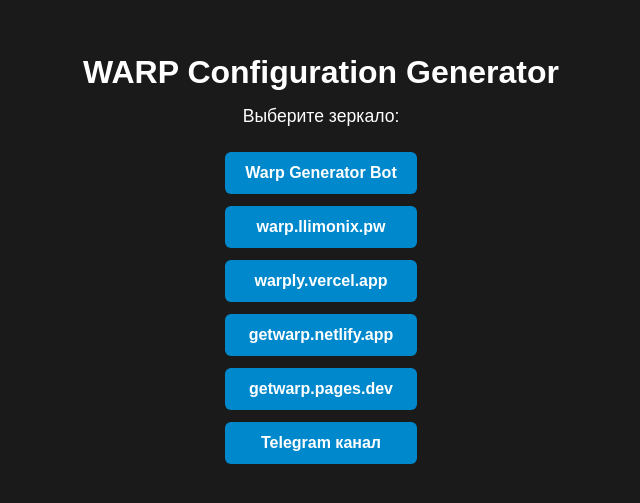
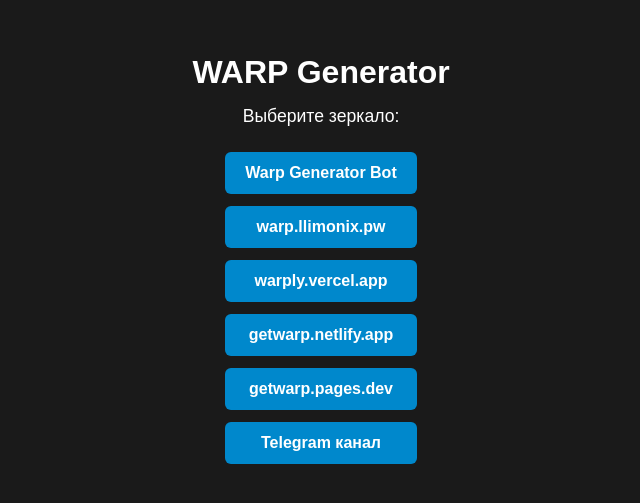
Before and after one commit to nellimonix/warp-mirrors, a Next.js app: page / in a window 1280 px wide. Shown: the part 141-644 px from the top of the page, without its empty margins (319-959 px from the left). Built offline with nearby package versions, Linux system fonts and the light colour scheme.

Commit message:
Update index.js

```diff
--- a/pages/index.js
+++ b/pages/index.js
@@ -10,7 +10,7 @@
 
     return (
     <div className="container">
-      <h1>WARP Configuration Generator</h1>
+      <h1>WARP Generator</h1>
       <p>Выберите зеркало:</p>
       <div className="buttons">
         {mirrors.map((mirror, index) => (
```
